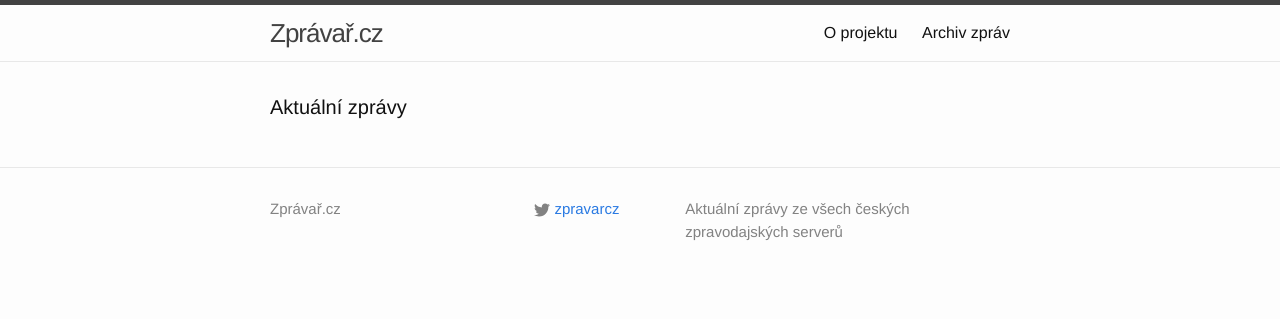
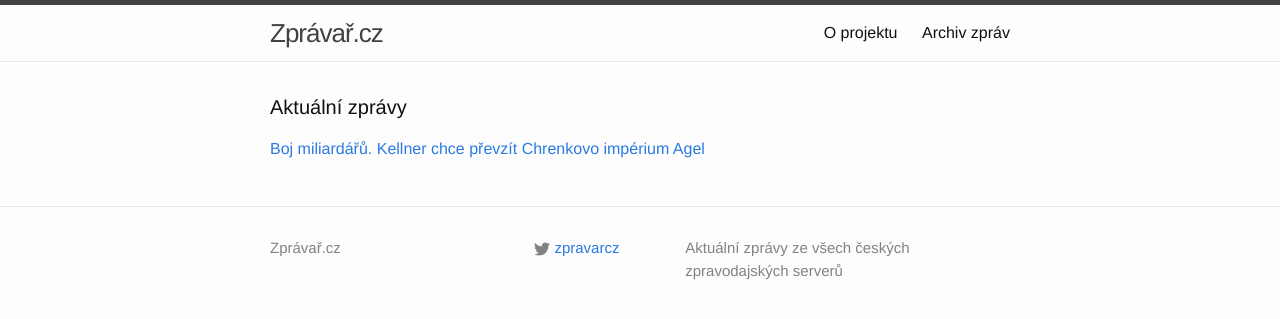
Before and after one commit to adliska/zpravar, a Jekyll site: the page built from index.html, in a window 1280 px wide. Shown: the top 319 px of the page. Built offline with Jekyll 4.4.1, drawn with Linux system fonts in a browser that asks for light colours.

Commit message:
zpravar news update

```diff
--- a/index.html
+++ b/index.html
@@ -5,4 +5,11 @@ layout: default
 <div class="home">
     <h1 class="page-heading">Aktuální zprávy</h1>
 
-</div>
+<p><a href="javascript:;" onclick="toggle_visibility('zpravy0')">Boj miliardářů. Kellner chce převzít Chrenkovo impérium Agel</a></p>
+<div id="zpravy0" style="display:none">
+<ul>
+<li><a href=http://zpravy.aktualne.cz/domaci/boj-miliardaru-kellner-chce-prevzit-chrenkovo-imperium-agel/r~2d68933076c211e4bdad0025900fea04/>Boj miliardářů. Kellner chce převzít Chrenkovo impérium Agel - zpravy.aktualne.cz</a></li>
+<li><a href=http://www.financninoviny.cz/zpravodajstvi/zpravy/mfd-kellnerova-ppf-chce-prevzit-zdravotni-holding-agel/1152443>MfD: Kellnerova PPF chce převzít zdravotní holding Agel - www.financninoviny.cz</a></li>
+<li><a href=http://ekonomika.idnes.cz/kellner-prevzeti-agel-chrenek-dke-/ekonomika.aspx?c=A141127_185943_ekonomika_aba>Chystá se boj o Agel. Chrenkovo zdravotnické impérium chce Kellner - ekonomika.idnes.cz</a></li>
+</ul>
+</div></div>
```
